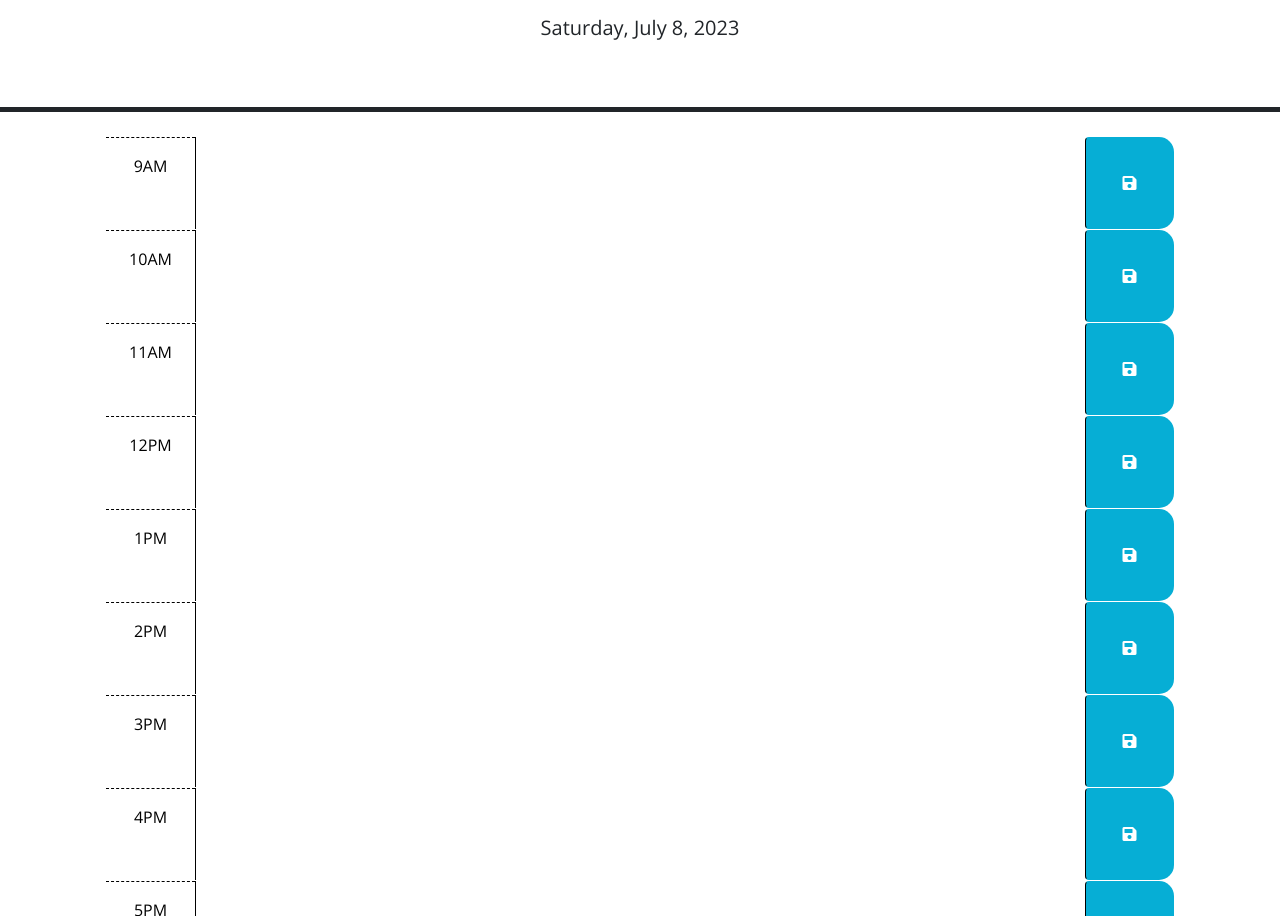
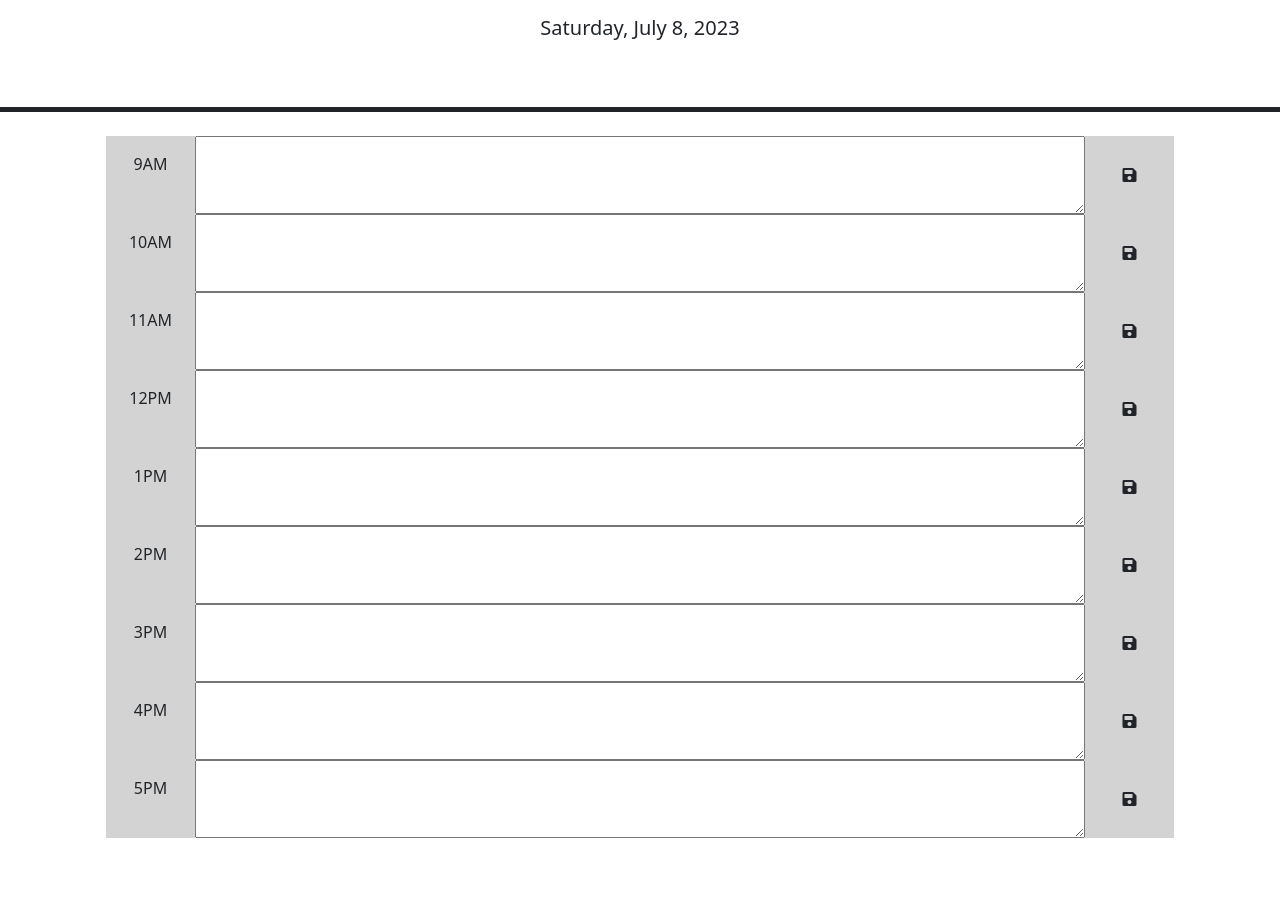
Before and after one commit to sam-stikeleather/Challenge-5-Planner, a website: page index.html in a window 1280 px wide. Shown: the part 166-1082 px from the top of the page. After the commit the page ends 1004 px from the top, so only its background shows below. Drawn offline with nearby package versions, Linux system fonts and the light colour scheme.

Commit message:
bug fixes

```diff
--- a/assets/script.js
+++ b/assets/script.js
@@ -1,32 +1,54 @@
-
 $(document).ready(function() {
   // Get the current date and format it
-  const currentDate = dayjs().format('dddd, MMMM D, YYYY');
+  var currentDate = dayjs().format('dddd, MMMM D, YYYY');
   $('#currentDay').text(currentDate);
 
-//Add event listeners to the save buttons
+  // Add event listeners to the save buttons
   $('.saveBtn').on('click', function() {
-  const timeBlock = $(this).parent();
-  const time = timeBlock.attr('id');
-  const eventText = timeBlock.find('description').val();
+    var timeBlock = $(this).parent();
+    var time = timeBlock.attr('id');
+    var eventText = timeBlock.find('.description').val();
 
     // Save the event text to local storage
     localStorage.setItem(time, eventText);
   });
 
-// Load and saved events from local storage
+  // Load any saved events from local storage
   function loadEvents() {
     $('.time-block').each(function() {
-    const time = $(this).attr.getItem(time);
+      var time = $(this).attr('id');
+      var eventText = localStorage.getItem(time);
 
       if (eventText !== null) {
-      $(thus).find('.description').val(eventText);
+        $(this).find('.description').val(eventText);
       }
     });
   }
 
+  loadEvents();
 
-})
+  // Update the color coding of time blocks
+  function updateTimeBlocks() {
+    var currentHour = dayjs().hour();
+
+    $('.time-block').each(function() {
+      var blockHour = parseInt($(this).attr('id').split('-')[1]);
+
+      $(this).removeClass('past present future');
+
+      if (blockHour < currentHour) {
+        $(this).addClass('past');
+      } else if (blockHour === currentHour) {
+        $(this).addClass('present');
+      } else {
+        $(this).addClass('future');
+      }
+    });
+  }
+
+  updateTimeBlocks();
+});
+
 
 
 
--- a/index.html
+++ b/index.html
@@ -18,7 +18,19 @@
       href="https://fonts.googleapis.com/css?family=Open+Sans&display=swap"
       rel="stylesheet"
     />
-    <link rel="stylesheet" href="assets/style.css" />
+    <style>
+      .past {
+        background-color: #d3d3d3;
+      }
+
+      .present {
+        background-color: #ff6961;
+      }
+
+      .future {
+        background-color: #77dd77;
+      }
+    </style>
     <title>Work Day Scheduler</title>
   </head>
 
@@ -29,11 +41,10 @@
       <p id="currentDay" class="lead"></p>
     </header>
     <div class="container-lg px-5">
-
-        <!-- 9AM -->
+      <!-- 9AM -->
       <div id="hour-9" class="row time-block">
         <div class="col-2 col-md-1 hour text-center py-3">9AM</div>
-        <textarea class="col-8 col-md-10 description" rows="3"> </textarea>
+        <textarea class="col-8 col-md-10 description" rows="3"></textarea>
         <button class="btn saveBtn col-2 col-md-1" aria-label="save">
           <i class="fas fa-save" aria-hidden="true"></i>
         </button>
@@ -41,7 +52,7 @@
       <!-- 10AM -->
       <div id="hour-10" class="row time-block">
         <div class="col-2 col-md-1 hour text-center py-3">10AM</div>
-        <textarea class="col-8 col-md-10 description" rows="3"> </textarea>
+        <textarea class="col-8 col-md-10 description" rows="3"></textarea>
         <button class="btn saveBtn col-2 col-md-1" aria-label="save">
           <i class="fas fa-save" aria-hidden="true"></i>
         </button>
@@ -49,61 +60,60 @@
       <!-- 11AM -->
       <div id="hour-11" class="row time-block">
         <div class="col-2 col-md-1 hour text-center py-3">11AM</div>
-        <textarea class="col-8 col-md-10 description" rows="3"> </textarea>
+        <textarea class="col-8 col-md-10 description" rows="3"></textarea>
         <button class="btn saveBtn col-2 col-md-1" aria-label="save">
           <i class="fas fa-save" aria-hidden="true"></i>
         </button>
       </div>
       <!-- 12PM -->
-      <div id="hour-9" class="row time-block">
+      <div id="hour-12" class="row time-block">
         <div class="col-2 col-md-1 hour text-center py-3">12PM</div>
-        <textarea class="col-8 col-md-10 description" rows="3"> </textarea>
+        <textarea class="col-8 col-md-10 description" rows="3"></textarea>
         <button class="btn saveBtn col-2 col-md-1" aria-label="save">
           <i class="fas fa-save" aria-hidden="true"></i>
         </button>
       </div>
       <!-- 1PM -->
-      <div id="hour-9" class="row time-block">
+      <div id="hour-13" class="row time-block">
         <div class="col-2 col-md-1 hour text-center py-3">1PM</div>
-        <textarea class="col-8 col-md-10 description" rows="3"> </textarea>
+        <textarea class="col-8 col-md-10 description" rows="3"></textarea>
         <button class="btn saveBtn col-2 col-md-1" aria-label="save">
           <i class="fas fa-save" aria-hidden="true"></i>
         </button>
       </div>
       <!-- 2PM -->
-      <div id="hour-9" class="row time-block">
+      <div id="hour-14" class="row time-block">
         <div class="col-2 col-md-1 hour text-center py-3">2PM</div>
-        <textarea class="col-8 col-md-10 description" rows="3"> </textarea>
+        <textarea class="col-8 col-md-10 description" rows="3"></textarea>
         <button class="btn saveBtn col-2 col-md-1" aria-label="save">
           <i class="fas fa-save" aria-hidden="true"></i>
         </button>
       </div>
       <!-- 3PM -->
-      <div id="hour-9" class="row time-block">
+      <div id="hour-15" class="row time-block">
         <div class="col-2 col-md-1 hour text-center py-3">3PM</div>
-        <textarea class="col-8 col-md-10 description" rows="3"> </textarea>
+        <textarea class="col-8 col-md-10 description" rows="3"></textarea>
         <button class="btn saveBtn col-2 col-md-1" aria-label="save">
           <i class="fas fa-save" aria-hidden="true"></i>
         </button>
       </div>
       <!-- 4PM -->
-      <div id="hour-9" class="row time-block">
+      <div id="hour-16" class="row time-block">
         <div class="col-2 col-md-1 hour text-center py-3">4PM</div>
-        <textarea class="col-8 col-md-10 description" rows="3"> </textarea>
+        <textarea class="col-8 col-md-10 description" rows="3"></textarea>
         <button class="btn saveBtn col-2 col-md-1" aria-label="save">
           <i class="fas fa-save" aria-hidden="true"></i>
         </button>
       </div>
       <!-- 5PM -->
-      <div id="hour-9" class="row time-block">
+      <div id="hour-17" class="row time-block">
         <div class="col-2 col-md-1 hour text-center py-3">5PM</div>
-        <textarea class="col-8 col-md-10 description" rows="3"> </textarea>
+        <textarea class="col-8 col-md-10 description" rows="3"></textarea>
         <button class="btn saveBtn col-2 col-md-1" aria-label="save">
           <i class="fas fa-save" aria-hidden="true"></i>
         </button>
       </div>
-
-
+    </div>
 
     <script src="https://code.jquery.com/jquery-3.4.1.min.js"></script>
     <script
@@ -111,7 +121,6 @@
       integrity="sha256-iu/zLUB+QgISXBLCW/mcDi/rnf4m4uEDO0wauy76x7U="
       crossorigin="anonymous"
     ></script>
-
     <script type="text/javascript" src="assets/script.js"></script>
   </body>
 </html>
```
Lines whose indentation alone changed are shown as unchanged.
